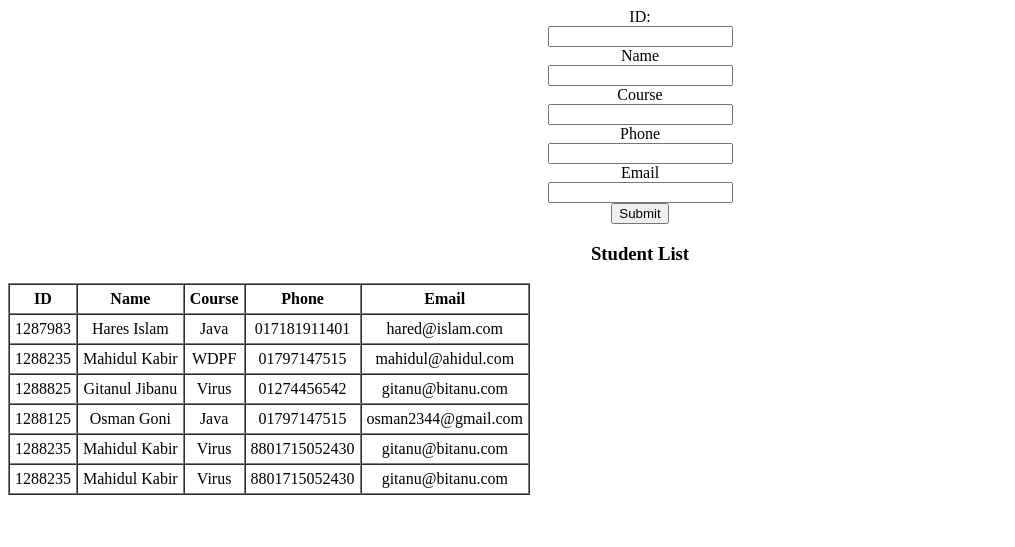
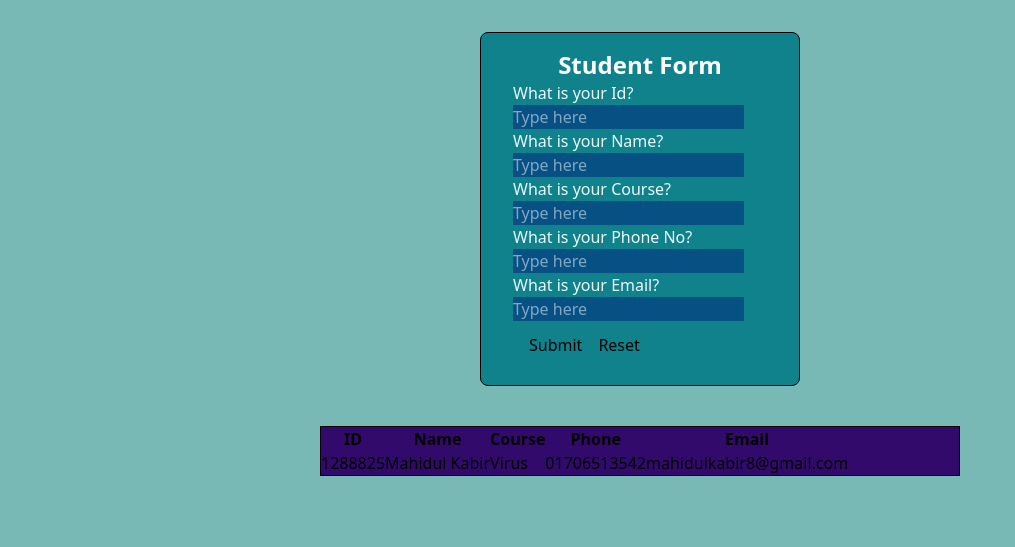
Before and after one commit to mahidulkabir/php-evidence, a PHP site: page /front.php in a window 1280 px wide. Shown: the top 547 px of the page, without its empty margins (0-1015 px from the left). Run offline with PHP 8.4, Linux system fonts and the light colour scheme; some libraries are stand-ins or nearby versions.

Commit message:
evidence finalized

```diff
--- a/codingFile.php
+++ b/codingFile.php
@@ -42,8 +42,8 @@ class StudentDataClass
   {
     // Read the file contents into an array
 
-    echo "<h3>Student List</h3>";
-    echo "<table border='1' cellpadding='5' cellspacing='0' style=>";
+    echo "<div class='overflow-x-auto rounded-box border border-black bg-base-100 w-1/2 mx-auto my-10 bg-[#320A6B] text-base-300'>";
+    echo "<table border='1' cellpadding='5' cellspacing='0' class='table'";
     echo "<tr>
     <th>ID</th>
     <th>Name</th>
@@ -77,6 +77,7 @@ class StudentDataClass
     }
 
     echo "</table>";
+    echo"</div>";
   }
 
 
--- a/data.txt
+++ b/data.txt
@@ -1,8 +1,3 @@
-ID     | Name       | Course     | Phone     | Email
----------------------------------------------
-1287983 | Hares Islam | Java       | 017181911401 | hared@islam.com
-1288235 | Mahidul Kabir | WDPF       | 01797147515 | mahidul@ahidul.com
-1288825 | Gitanul Jibanu | Virus      | 01274456542 | gitanu@bitanu.com
-1288125 | Osman Goni | Java       | 01797147515 | osman2344@gmail.com
-1288235 | Mahidul Kabir | Virus      | 8801715052430 | gitanu@bitanu.com
-1288235 | Mahidul Kabir | Virus      | 8801715052430 | gitanu@bitanu.com
+
+2424   | Mahidul Kabir | Java       | 01797147515 | mahidul@ahidul.com
+1288825 | Mahidul Kabir | Virus      | 01706513542 | mahidulkabir8@gmail.com
--- a/front.php
+++ b/front.php
@@ -1,65 +1,84 @@
+<!DOCTYPE html>
+<html lang="en">
+
+<head>
+    <meta charset="UTF-8">
+    <meta name="viewport" content="width=device-width, initial-scale=1.0">
+    <title>Student File</title>
+    <link href="https://cdn.jsdelivr.net/npm/daisyui@5" rel="stylesheet" type="text/css" />
+    <script src="https://cdn.jsdelivr.net/npm/@tailwindcss/browser@4"></script>
+    <style>
+        legend{
+            color:aliceblue;
+        }
+    </style>
+
+</head>
+
+
+<body class="bg-[#78B9B5] py-8">
+
+    <form action="#" method="post" class="w-1/4 mx-auto border-1 rounded-lg px-8 py-4 bg-[#0F828C]">
+        <h3 class="text-center font-semibold text-2xl text-white">Student Form </h3>
+
+    <fieldset class="fieldset">
+            <legend class="fieldset-legend">What is your Id?</legend>
+            <input type="text" class="input bg-[#065084] text-white" name="txtId" placeholder="Type here" />
+
+        </fieldset>
+        <fieldset class="fieldset">
+            <legend class="fieldset-legend">What is your Name?</legend>
+            <input type="text" class="input bg-[#065084] text-white" name="txtName" placeholder="Type here" />
+
+        </fieldset>
+        <fieldset class="fieldset">
+            <legend class="fieldset-legend">What is your Course?</legend>
+            <input type="text" class="input bg-[#065084] text-white" name="txtCourse" placeholder="Type here" />
+
+        </fieldset>
+        </fieldset>
+        <fieldset class="fieldset">
+            <legend class="fieldset-legend">What is your Phone No?</legend>
+            <input type="text" class="input bg-[#065084] text-white" name="txtPhone" placeholder="Type here" />
+
+        </fieldset>
+        <fieldset class="fieldset">
+            <legend class="fieldset-legend">What is your Email?</legend>
+            <input type="text" class="input bg-[#065084] text-white" name="txtEmail" placeholder="Type here" />
+
+        </fieldset>
+
+
+
+
+
+        <div>
+            <button class="btn btn-primary btn-sm my-3 mx-4"><input type="submit" name="btnSubmit" value="Submit">
+           <button class="btn btn-primary btn-soft btn-sm my-3"> <input type="reset" value="Reset"></button>
+
+        </div>
+    </form>
     <?php
     //Step 2:
     require_once("codingFile.php");
 
     if (isset($_POST["btnSubmit"])) {
-
          $id = $_POST["txtId"];
         $name = $_POST["txtName"];
         $course = $_POST["txtCourse"];
         $phone = $_POST["txtPhone"];
         $email = $_POST["txtEmail"];
 
-    if (preg_match("/^(?:\+88|88)?01[3-9]\d{8}$/", $phone) && preg_match("/^[a-zA-Z0-9._%+-]+@[a-zA-Z0-9.-]+\.[a-zA-Z]{2,}$/",$email))  {
+        if (preg_match("/^(?:\+88|88)?01[3-9]\d{8}$/", $phone) && preg_match("/^[a-zA-Z0-9._%+-]+@[a-zA-Z0-9.-]+\.[a-zA-Z]{2,}$/", $email)) {
 
             $student = new StudentDataClass($id, $name, $course, $phone, $email);
             $student->save();
             echo "Success!";
         } else {
-        echo "Invalid Phone or Gmail";
+           echo"Invalid Format";
         }
     }
     ?>
-
-<!doctype html>
-<html>
-
-<head>
-    <meta charset="utf-8">
-    <title>Student Form </title>
-</head>
-
-<body style="text-align: center;">
-
-    <form action="#" method="post">
-        <div>
-            ID:<br />
-            <input type="text" name="txtId" />
-        </div>
-
-        <div>
-            Name<br />
-            <input type="text" name="txtName" />
-        </div>
-
-        <div>
-            Course<br />
-            <input type="text" name="txtCourse" />
-        </div>
-
-        <div>
-            Phone<br />
-            <input type="text" name="txtPhone" />
-        </div>
-        <div>
-            Email<br />
-            <input type="text" name="txtEmail" />
-        </div>
-
-        <div>
-            <input type="submit" name="btnSubmit" value="Submit" />
-        </div>
-    </form>
     <?php
     StudentDataClass::display_students();
     ?>
```
Lines whose indentation alone changed are shown as unchanged.
